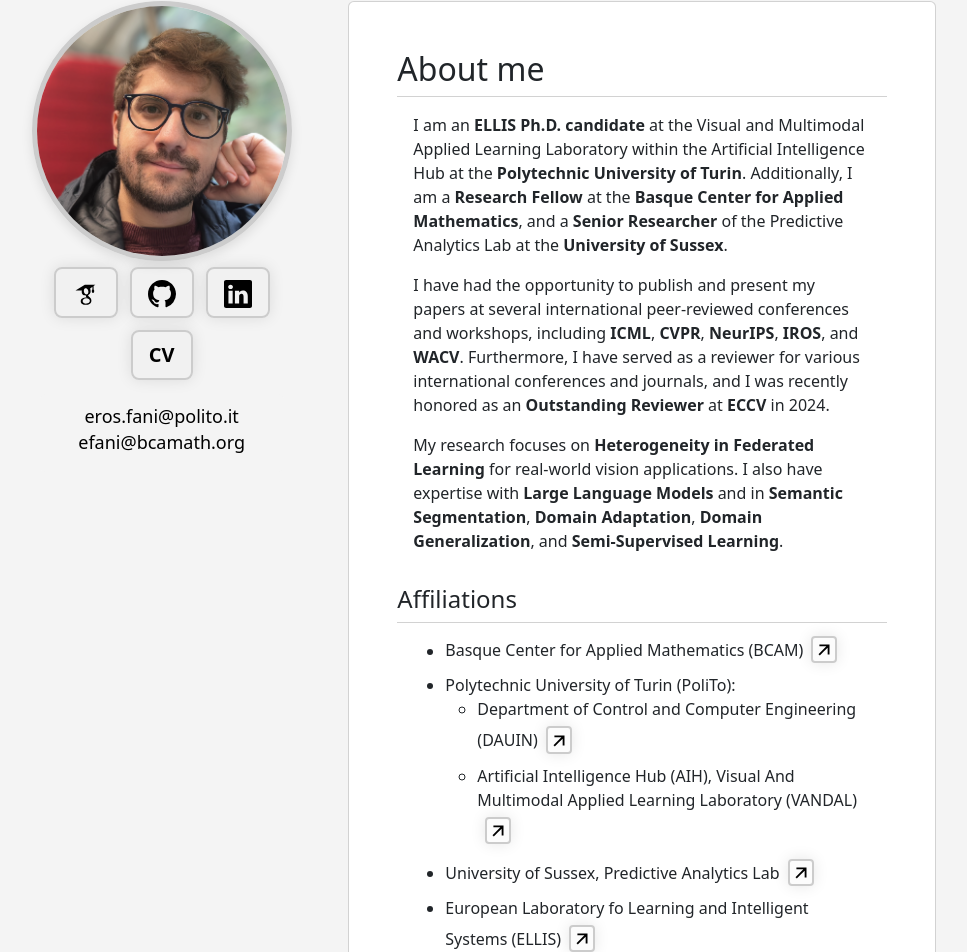
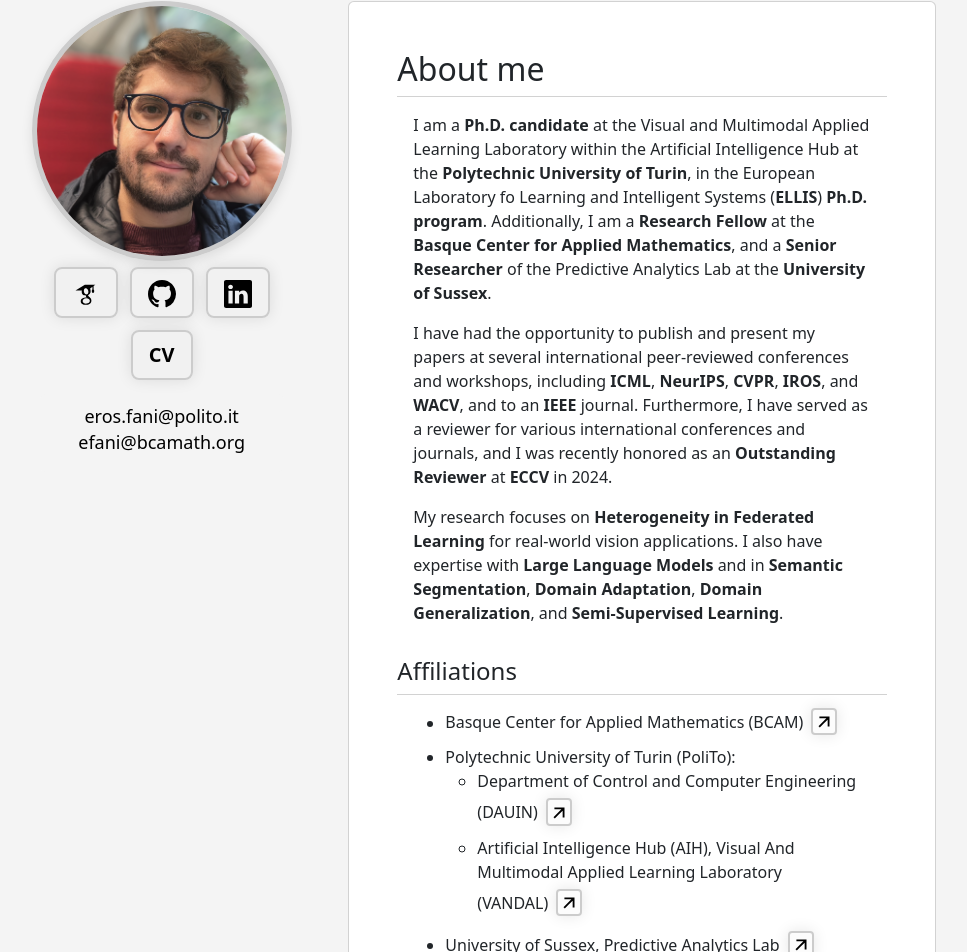
Before and after one commit to erosfani/erosfani.github.io, a React (Vite) app: page / in a window 1280 px wide. Shown: the part 251-1203 px from the top of the page, without its empty margins (129-1096 px from the left). Built offline with nearby package versions, Linux system fonts and the light colour scheme.

Commit message:
small style changes

```diff
--- a/src/App.css
+++ b/src/App.css
@@ -142,6 +142,10 @@
 
 .about-button strong:active {
   color: #ffffff;
+}
+
+.bind {
+  display: inline-block;
 }
 
 .card-footer {
--- a/src/sections/About.jsx
+++ b/src/sections/About.jsx
@@ -54,10 +54,12 @@
             <Card.Footer style={{textAlign: 'left', backgroundColor: 'white', marginBottom: '1em', paddingTop: '1em'}}>
 
               <p>
-                I am an <strong> ELLIS Ph.D. candidate </strong>
+                I am a <strong> Ph.D. candidate </strong>
                 at the Visual and Multimodal Applied Learning Laboratory
                 within the Artificial Intelligence Hub
-                at the <strong> Polytechnic University of Turin</strong>.
+                at the <strong> Polytechnic University of Turin</strong>, in the
+                European Laboratory fo Learning and Intelligent Systems (<strong>ELLIS</strong>)
+                <strong> Ph.D. program</strong>.
 
                 Additionally, I am a <strong> Research Fellow </strong>
                 at the <strong> Basque Center for Applied Mathematics</strong>,
@@ -70,10 +72,10 @@
                 I have had the opportunity to publish and present my papers at several international peer-reviewed
                 conferences and workshops, including
                 <strong> ICML</strong>,
+                <strong> NeurIPS</strong>,
                 <strong> CVPR</strong>,
-                <strong> NeurIPS</strong>,
                 <strong> IROS</strong>,
-                and <strong> WACV</strong>.
+                and <strong> WACV</strong>, and to an <strong> IEEE </strong> journal.
                 Furthermore, I have served as a reviewer for various international conferences and journals,
                 and I was recently honored as an <strong> Outstanding Reviewer </strong>
                 at <strong> ECCV </strong> in 2024.
@@ -98,31 +100,31 @@
               <ul>
 
                 <li>
-                  Basque Center for Applied Mathematics (BCAM)
-                  <NewPageButton url='https://www.bcamath.org/en/people/bcam-members/efani' />
+                  Basque Center for Applied Mathematics <span className="bind"> (BCAM)
+                  <NewPageButton url='https://www.bcamath.org/en/people/bcam-members/efani' /> </span>
                 </li>
 
                 <li> Polytechnic University of Turin (PoliTo):</li>
                 <ul>
                   <li>
-                    Department of Control and Computer Engineering (DAUIN)
-                    <NewPageButton url='https://www.polito.it/en/staff?p=eros.fani' />
+                    Department of Control and Computer Engineering <span className="bind"> (DAUIN)
+                    <NewPageButton url='https://www.polito.it/en/staff?p=eros.fani' /> </span>
                   </li>
                   <li>
                     Artificial Intelligence Hub (AIH),
-                    Visual And Multimodal Applied Learning Laboratory (VANDAL)
-                    <NewPageButton url='https://vandal.polito.it/index.php/people/' />
+                    Visual And Multimodal Applied Learning Laboratory <span className="bind"> (VANDAL)
+                    <NewPageButton url='https://vandal.polito.it/index.php/people/' /> </span>
                   </li>
                 </ul>
 
                 <li>
-                  University of Sussex, Predictive Analytics Lab
-                  <NewPageButton url='https://wearepal.ai/team' />
+                  University of Sussex, Predictive Analytics <span className="bind"> Lab
+                  <NewPageButton url='https://wearepal.ai/team' /> </span>
                 </li>
 
                 <li>
-                  European Laboratory fo Learning and Intelligent Systems (ELLIS)
-                  <NewPageButton url='https://ellis.eu/phd-postdoc' />
+                  European Laboratory for Learning and Intelligent Systems <span className="bind"> (ELLIS)
+                  <NewPageButton url='https://ellis.eu/phd-postdoc' /> </span>
                 </li>
 
               </ul>
```
